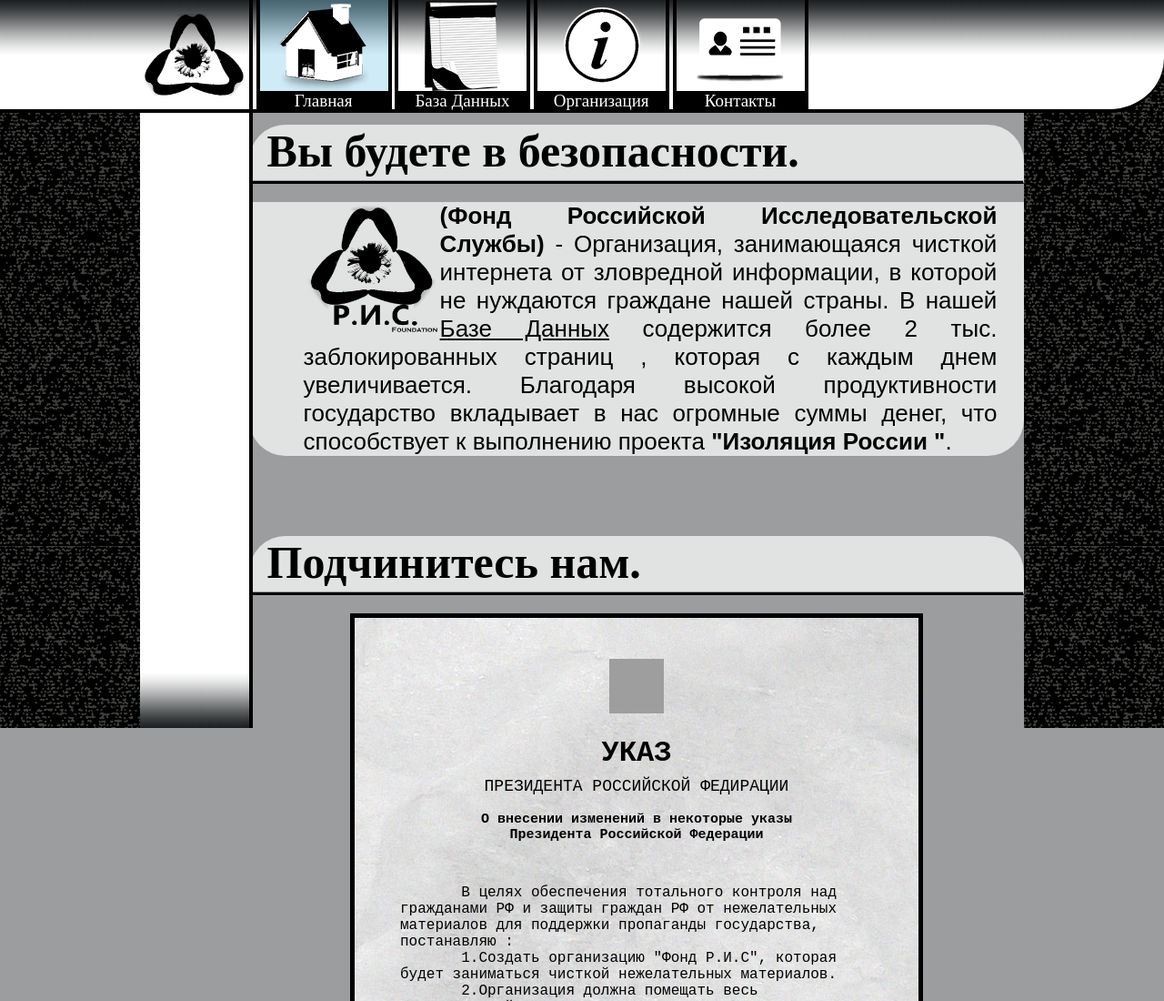
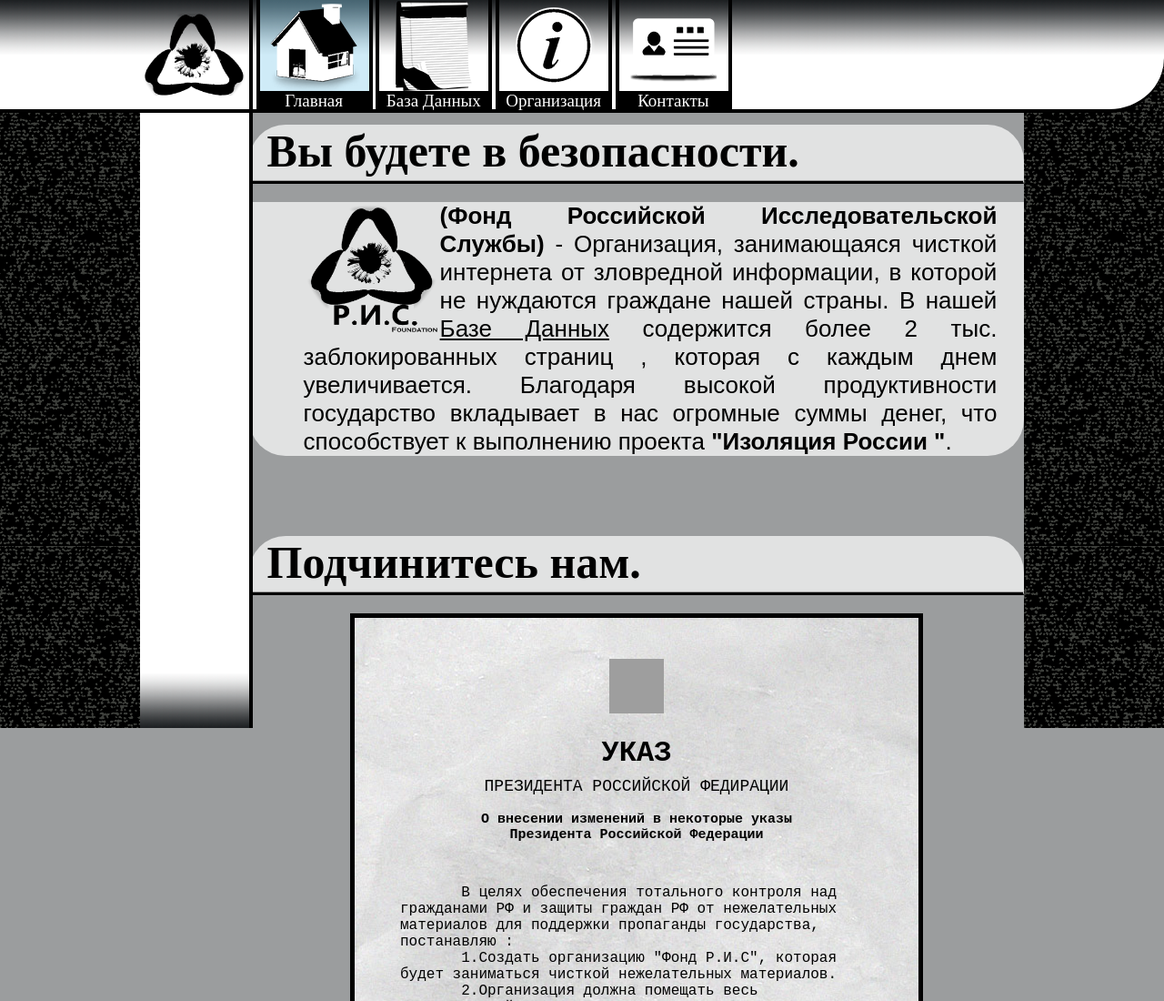
Before and after one commit to pucfoundation/main, a plain HTML site: page index.html in a window 1280 px wide. Shown: the top 1100 px of the page at 91% size. Drawn offline with Linux system fonts and the light colour scheme; grey boxes are pictures that could not be loaded.

Commit message:
Update style.css

```diff
--- a/style.css
+++ b/style.css
@@ -93,7 +93,7 @@ z-index: 3;
   text-align: center;
   margin-left:-1px;
   display: inline-block;
-  width: 14%;
+  width: 120px;
 }
   #menu a{
   color: white;
```
